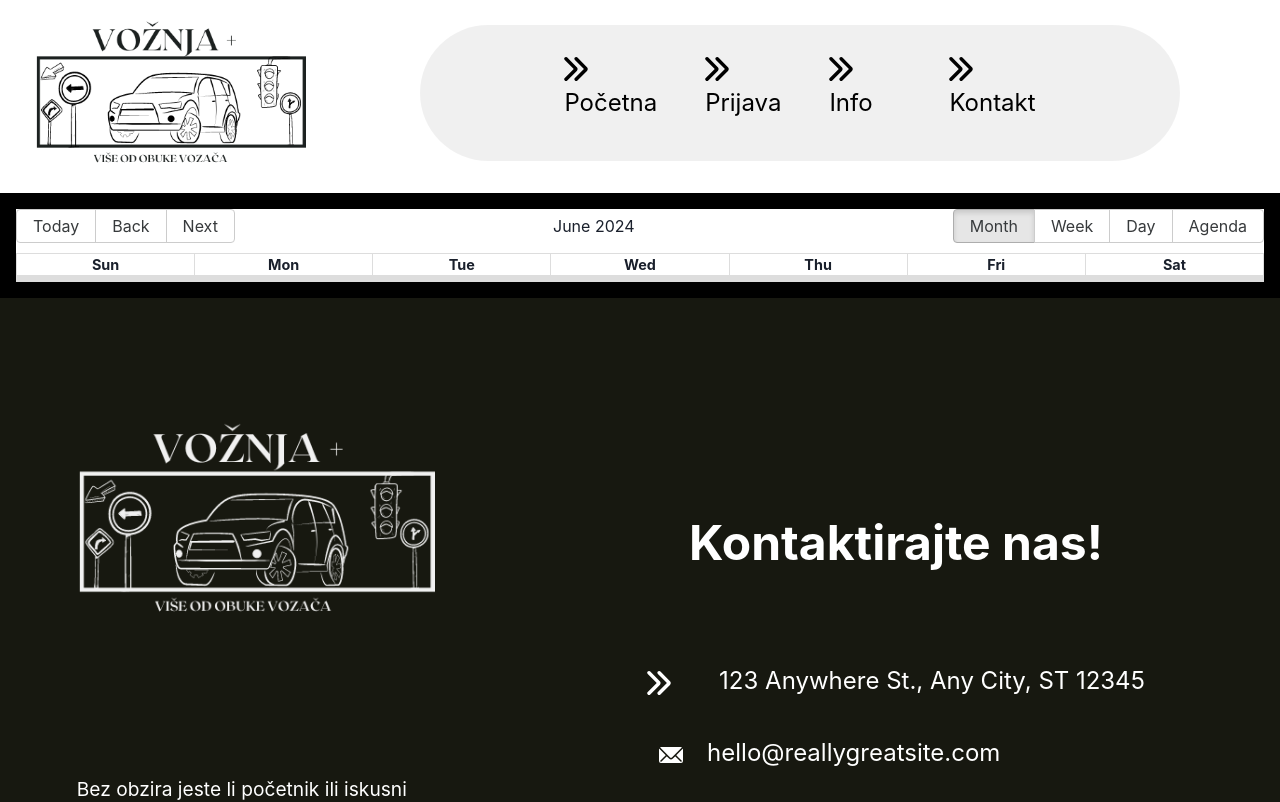
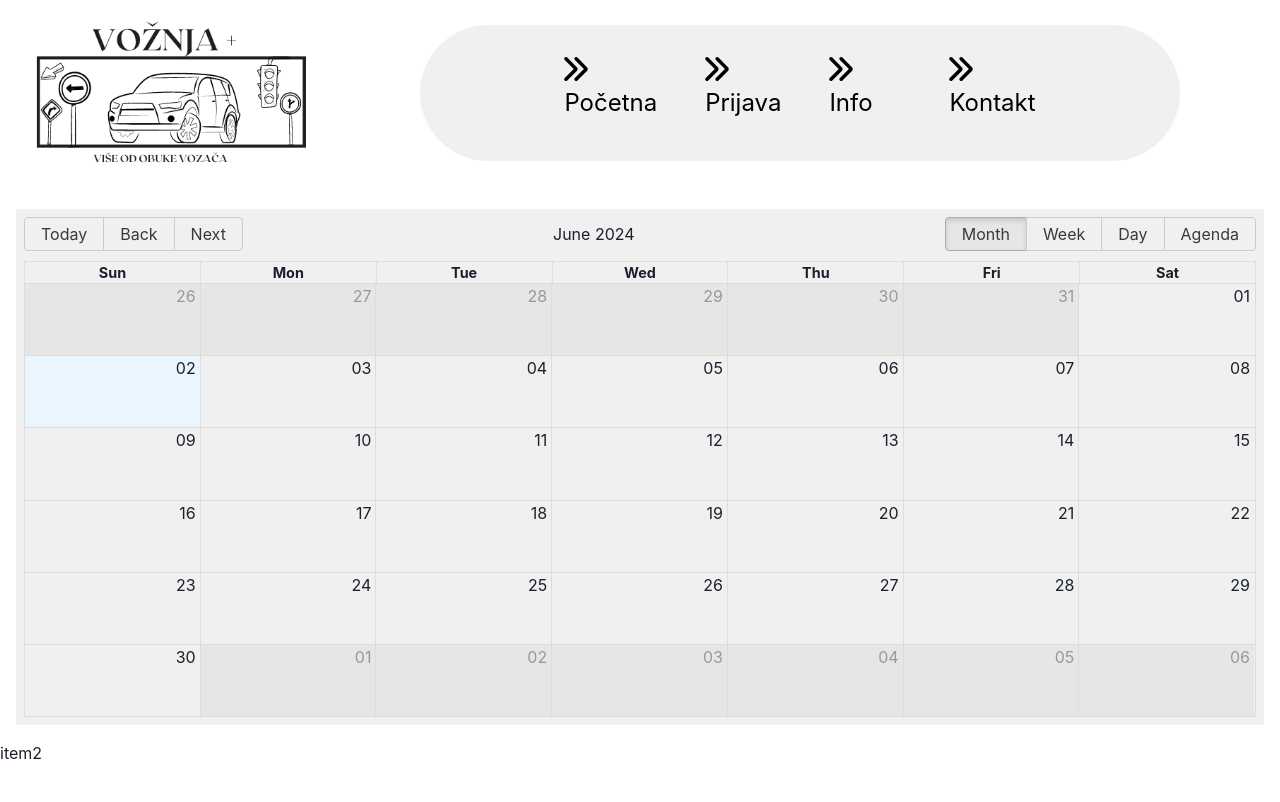
Before and after one commit to IVA78/ZAVRSNI_RAD, a React (Create React App) app in the folder Zavrsni rad/IzvorniKod/Frontend/react-voznja-plus/: page /studentCalendar in a window 1280 px wide. Shown: the top 802 px of the page. Built offline with nearby package versions, Linux system fonts and the light colour scheme.

Commit message:
Dodavanje, uredjivanje i brisanje dogadjaja (termina) - frontend

```diff
--- a/Zavrsni rad/IzvorniKod/Frontend/react-voznja-plus/src/pages/StudentCalendar.js
+++ b/Zavrsni rad/IzvorniKod/Frontend/react-voznja-plus/src/pages/StudentCalendar.js
@@ -1,4 +1,4 @@
-import React from 'react';
+import React, { useState } from 'react';
 
 import { Calendar, momentLocalizer } from 'react-big-calendar';
 import moment from 'moment';
@@ -6,43 +6,161 @@ import moment from 'moment';
 import Navbar from '../components/Navbar';
 import Footer from '../components/Footer';
 
-import { Box } from '@chakra-ui/react';
+import {
+  Box,
+  GridItem,
+  Grid,
+  useDisclosure,
+  Modal,
+  ModalContent,
+  ModalHeader,
+  ModalBody,
+  ModalCloseButton,
+  Text,
+  ModalFooter,
+  Button,
+  Input
+} from '@chakra-ui/react';
 
 export default function StudentCalendar() {
   const localizer = momentLocalizer(moment);
 
+  const { isOpen, onOpen, onClose } = useDisclosure();
+
   const myEventsList = [
     {
       title: 'Meeting with Bob',
-      start: new Date(2023, 5, 1, 10, 0, 0), // June 1, 2023, 10:00 AM
-      end: new Date(2023, 5, 1, 12, 0, 0), // June 1, 2023, 12:00 PM
+      start: new Date(2024, 6, 1, 10, 0, 0), // June 1, 2023, 10:00 AM
+      end: new Date(2024, 6, 1, 12, 0, 0), // June 1, 2023, 12:00 PM
       allDay: false
     },
     {
       title: 'Lunch Break',
-      start: new Date(2023, 5, 2, 12, 0, 0), // June 2, 2023, 12:00 PM
-      end: new Date(2023, 5, 2, 13, 0, 0), // June 2, 2023, 1:00 PM
+      start: new Date(2024, 6, 2, 12, 0, 0), // June 2, 2023, 12:00 PM
+      end: new Date(2024, 6, 2, 13, 0, 0), // June 2, 2023, 1:00 PM
       allDay: false
     },
     {
       title: 'Conference',
-      start: new Date(2023, 5, 3), // June 3, 2023, all day
-      end: new Date(2023, 5, 5), // June 5, 2023, all day
+      start: new Date(2024, 6, 3), // June 3, 2023, all day
+      end: new Date(2024, 6, 5), // June 5, 2023, all day
       allDay: true
     }
   ];
 
+  const [events, setEvents] = useState([]);
+  const [selectedDateStart, setSelctedDateStart] = useState(null);
+  const [selectedDateEnd, setSelctedDateEnd] = useState(null);
+  const [eventTitle, setEventTitle] = useState('');
+  const [selectEvent, setSelectEvent] = useState(null);
+
+  const handleSelectedSlot = (slotInfo) => {
+    setSelctedDateStart(slotInfo.start);
+    setSelctedDateEnd(slotInfo.end);
+    setSelectEvent(null);
+    onOpen();
+  };
+
+  const handleSelectedEvent = (event) => {
+    onOpen();
+    setSelectEvent(event);
+    setEventTitle(event.title);
+  };
+
+  const saveEvent = () => {
+    if (eventTitle && selectedDateStart) {
+      if (selectEvent) {
+        console.log('in save: ', eventTitle);
+        const updatedEvent = { ...selectEvent, title: eventTitle };
+        const updatedEvents = events.map((event) =>
+          event.start === selectEvent.start && event.end === selectEvent.end
+            ? updatedEvent
+            : event
+        );
+        setEvents(updatedEvents);
+      } else {
+        const newEvent = {
+          title: eventTitle,
+          start: selectedDateStart,
+          end: selectedDateEnd
+        };
+        setEvents([...events, newEvent]);
+      }
+
+      setEventTitle('');
+      setSelectEvent(null);
+      onClose();
+    }
+  };
+
+  const deleteEvent = () => {
+    if (selectEvent) {
+      const updatedEvents = events.filter(
+        (event) =>
+          event.start !== selectEvent.start && event.end !== selectEvent.end
+      );
+      setEvents(updatedEvents);
+      setEventTitle('');
+      setSelectEvent(null);
+    }
+  };
+
+  console.log('events: ', events);
+  console.log('event title: ', eventTitle);
+
   return (
     <>
       <Navbar></Navbar>
-      <Box heigt="100vh" border="16px solid black">
-        <Calendar
-          localizer={localizer}
-          events={myEventsList}
-          startAccessor="start"
-          endAccessor="end"
-        ></Calendar>
-      </Box>
+      <Grid templateRows="repeat(2,1fr)">
+        <GridItem>
+          <Box margin="1em" padding=".5em" bg="RGBA(0, 0, 0, 0.06)">
+            <Calendar
+              localizer={localizer}
+              events={events}
+              startAccessor="start"
+              endAccessor="end"
+              style={{ height: 500 }}
+              selectable={true}
+              onSelectSlot={handleSelectedSlot}
+              onSelectEvent={handleSelectedEvent}
+            />
+          </Box>
+          <Modal
+            blockScrollOnMount={false}
+            isOpen={isOpen}
+            onClose={onClose}
+            size="2xl"
+          >
+            <ModalContent>
+              <ModalHeader>
+                {selectEvent ? 'Uredi događaj' : 'Dodaj novi događaj'}
+              </ModalHeader>
+              <ModalCloseButton onClick={() => setEventTitle('')} />
+              <ModalBody>
+                <Text fontWeight="bold" mb="1rem">
+                  Naslov događaja
+                </Text>
+                <Input
+                  type="text"
+                  value={eventTitle}
+                  onChange={(e) => setEventTitle(e.target.value)}
+                ></Input>
+              </ModalBody>
+              <ModalFooter>
+                {selectEvent && (
+                  <Button colorScheme="red" mr={3} onClick={deleteEvent}>
+                    Obriši
+                  </Button>
+                )}
+                <Button colorScheme="blue" mr={3} onClick={saveEvent}>
+                  Spremi
+                </Button>
+              </ModalFooter>
+            </ModalContent>
+          </Modal>
+        </GridItem>
+        <GridItem>item2</GridItem>
+      </Grid>
       <Footer></Footer>
     </>
   );
```
